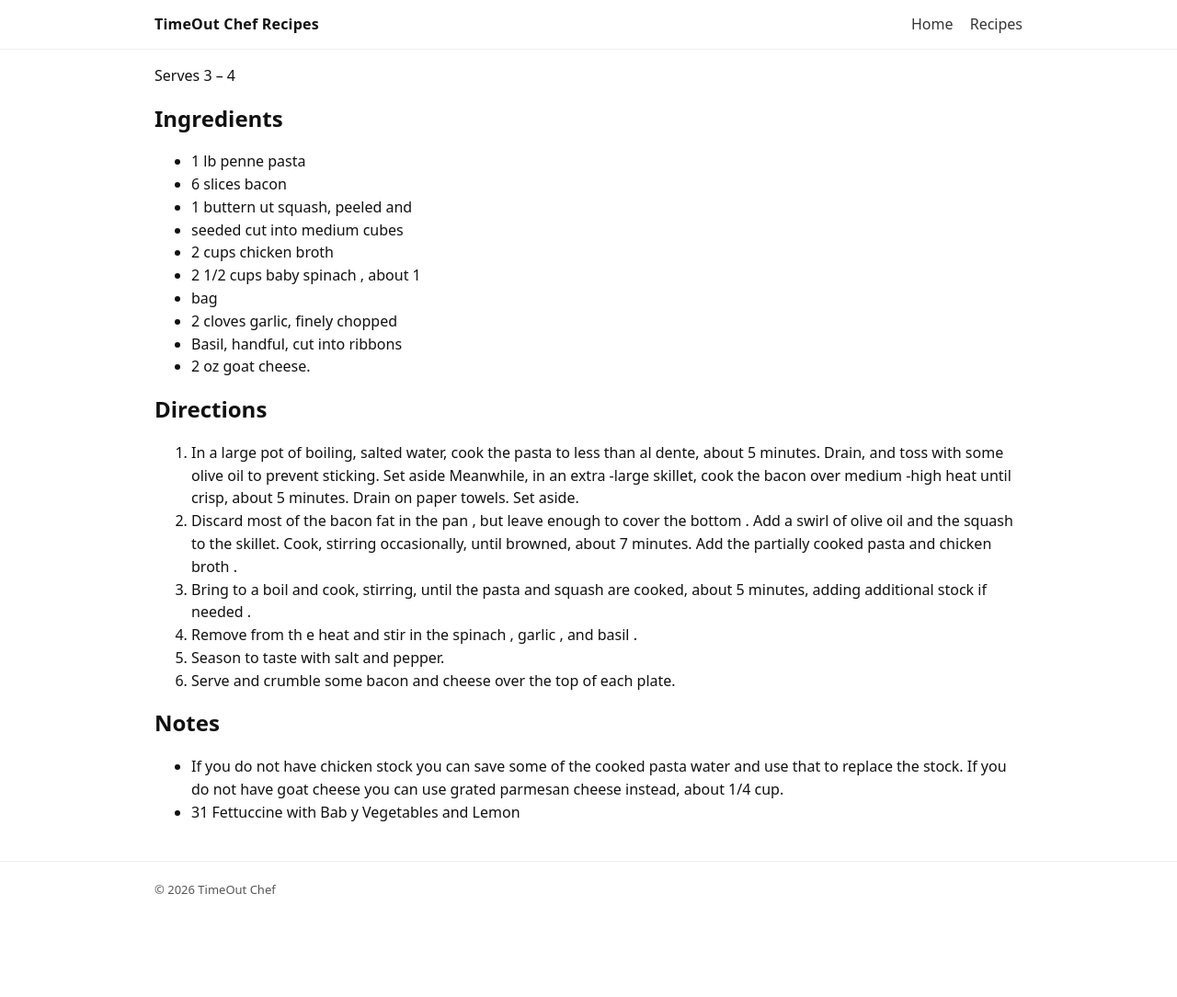
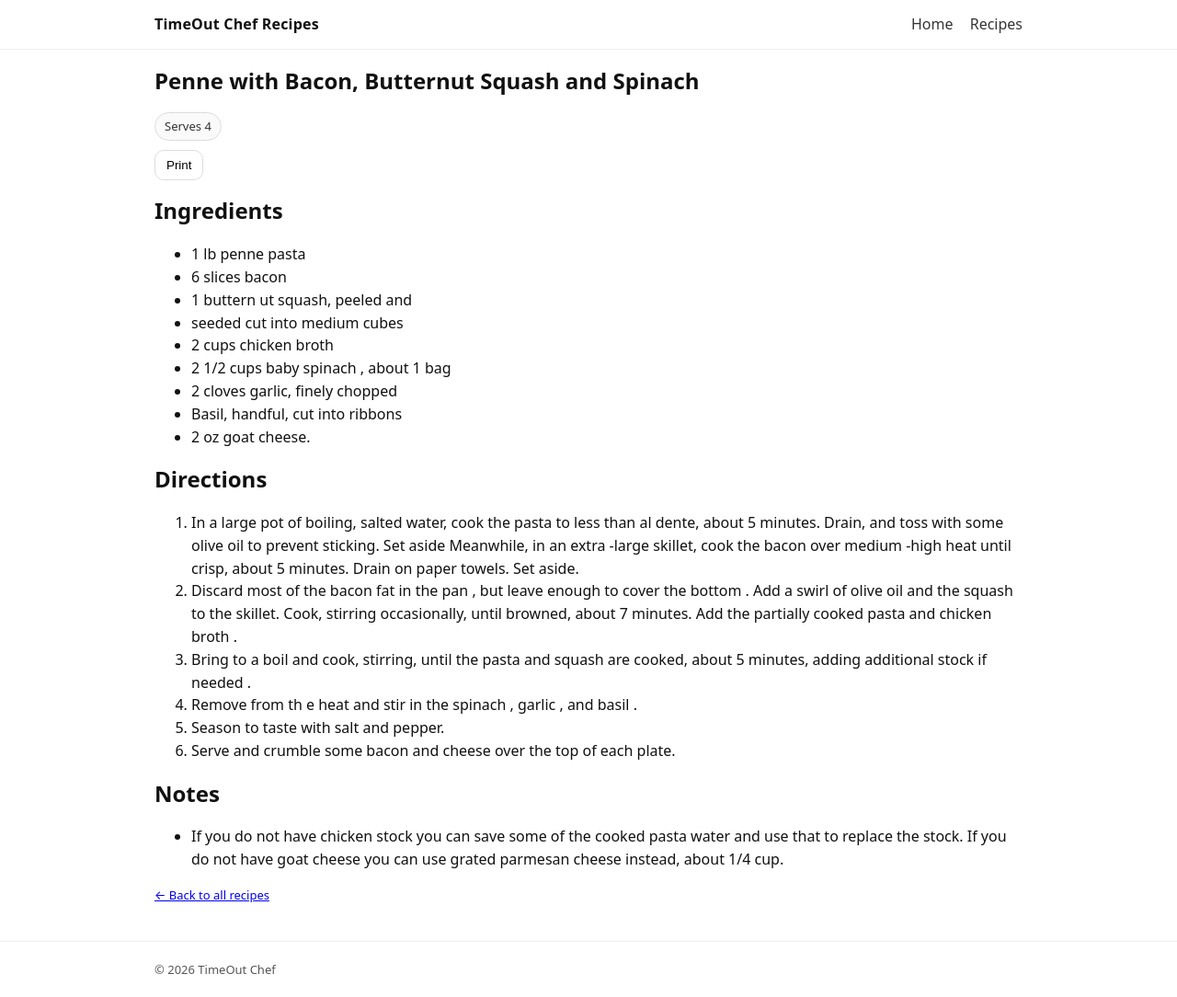
Before and after one commit to scottschrum79-design/timeoutchef.com, a Jekyll site: the page built from penne-bacon-squash.md, in a window 1280 px wide and 1084 px high. Shown: the whole window at 92% size. Built offline with Jekyll 4.4.1, drawn with Linux system fonts in a browser that asks for light colours.

Commit message:
Update and rename _recipes/spinach.md to penne-bacon-squash.md

```diff
--- a/_recipes/spinach.md
+++ b/penne-bacon-squash.md
@@ -1,9 +1,13 @@
 ---
-layout: default
-title: "Spinach"
+layout: recipe
+categories:
+- pasta
+- main
+- enteree
+serves: 4
+title: "Penne with Bacon, Butternut Squash and Spinach"
 ---
 
-<p class="pill">Serves 3 – 4</p>
 
 ## Ingredients
 
@@ -12,8 +16,7 @@ title: "Spinach"
 - 1 buttern ut squash, peeled and
 - seeded cut into medium cubes
 - 2 cups chicken broth
-- 2 1/2 cups baby spinach , about 1
-- bag
+- 2 1/2 cups baby spinach , about 1 bag
 - 2 cloves garlic, finely chopped
 - Basil, handful, cut into ribbons
 - 2 oz goat cheese.
@@ -30,4 +33,3 @@ title: "Spinach"
 ## Notes
 
 - If you do not have chicken stock you can save some of the cooked pasta water and use that to replace the stock. If you do not have goat cheese you can use grated parmesan cheese instead, about 1/4 cup.
-- 31 Fettuccine with Bab y Vegetables and Lemon
```
